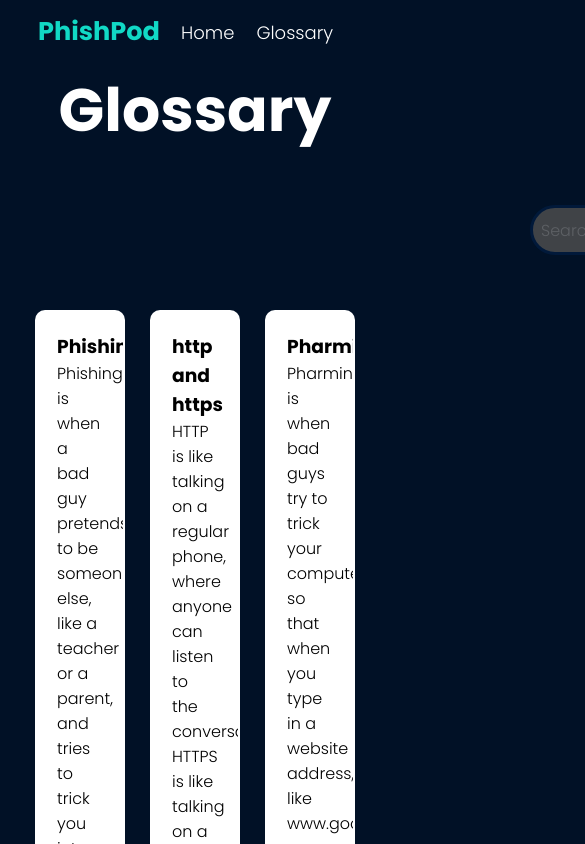
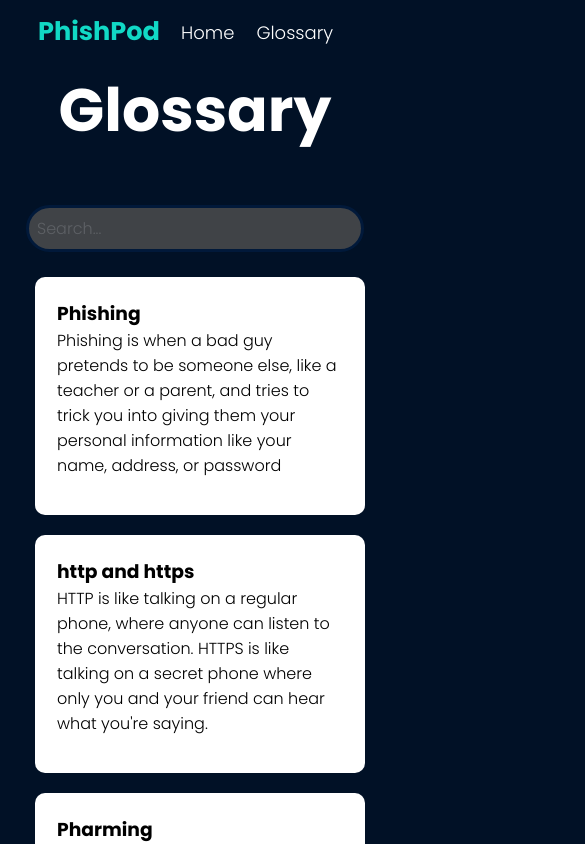
Before and after one commit to niyashiyas/Phish-Pod, a React (Create React App) app: page /glossary in a window 390 px wide. Shown: the top 844 px of the page, 585 px wide, since content can reach past the window. Built offline with nearby package versions, Linux system fonts and the light colour scheme.

Commit message:
glossary made responsive

```diff
--- a/src/components/Glossary/Glossary.css
+++ b/src/components/Glossary/Glossary.css
@@ -50,7 +50,7 @@ section {
 .cards {
   display: flex;
   flex-wrap: wrap;
-  justify-content: space-between;
+  justify-content: space-evenly;
 }
 .glosaary-p {
   border-radius: 5px;
@@ -61,7 +61,8 @@ h3 {
 }
 .card {
   position: relative;
-  flex: 0 0 calc(33.33% - 20px);
+  display: flex;
+  flex-direction: column;
   max-width: calc(33.33% - 20px);
   width: 100%;
   background: #fff;
@@ -108,13 +109,9 @@ h3 {
 } */
 
 .search-bar {
-  position: relative;
-  margin-left: 500px;
-  margin-bottom: 30px;
-  width: 700px;
-  height: 50px;
   display: flex;
-  /* justify-content: center; */
+  align-items: center;
+  justify-content: center;
 }
 
 .search {
@@ -130,3 +127,14 @@ h3 {
 .search:focus {
   border-color: #505050;
 }
+
+@media (max-width: 700px){
+  .cards{
+    flex-direction: column;
+    justify-content: center;
+    align-items: center;
+  }
+  .card{
+    max-width: 400px;
+  }
+}
```
